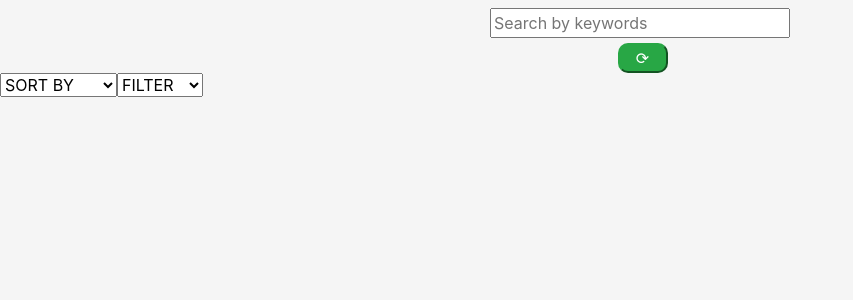
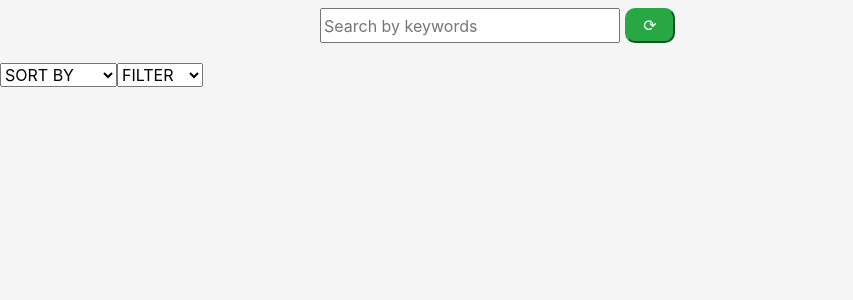
Before and after one commit to md98uddin/GiphySearchAPI, a React (Create React App) app: page / in a window 1280 px wide. Shown: the top 300 px of the page, without its empty margins (0-853 px from the left). Built offline with nearby package versions, Linux system fonts and the light colour scheme; no server answers.

Commit message:
updated input styling complete close #5

```diff
--- a/src/index.css
+++ b/src/index.css
@@ -17,3 +17,22 @@ code {
   max-width: 100% !important;
   padding: 0px !important;
 }
+
+/* input Css */
+
+.searchbar {
+  display: flex;
+  margin: 20px auto;
+  width: 50%;
+}
+
+#searchTerm {
+  width: 80%;
+}
+
+.btn-success {
+  width: 20%;
+  margin-top: 0px !important;
+  padding: 6px 12px;
+  line-height: 1.2;
+}
```
